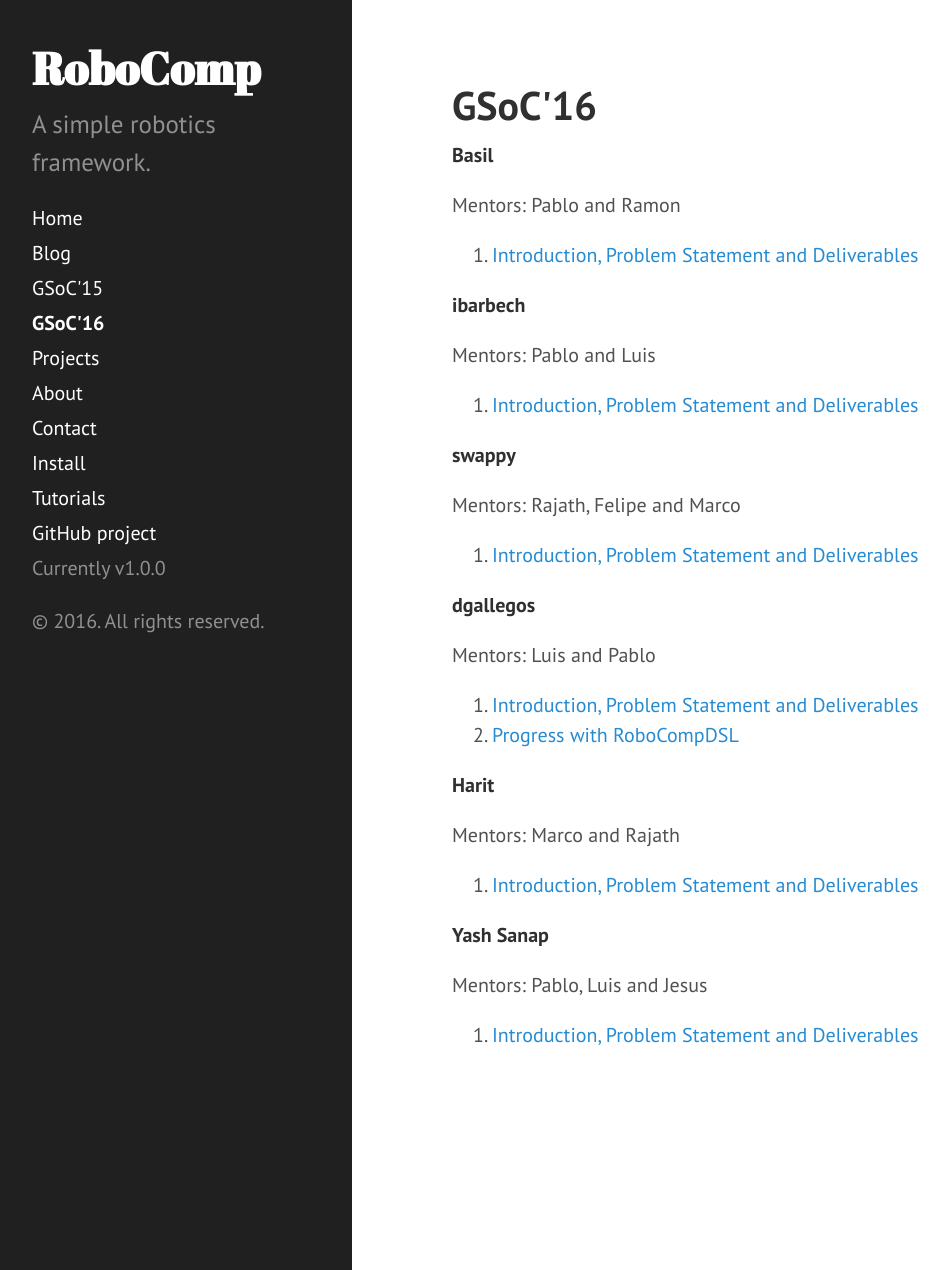
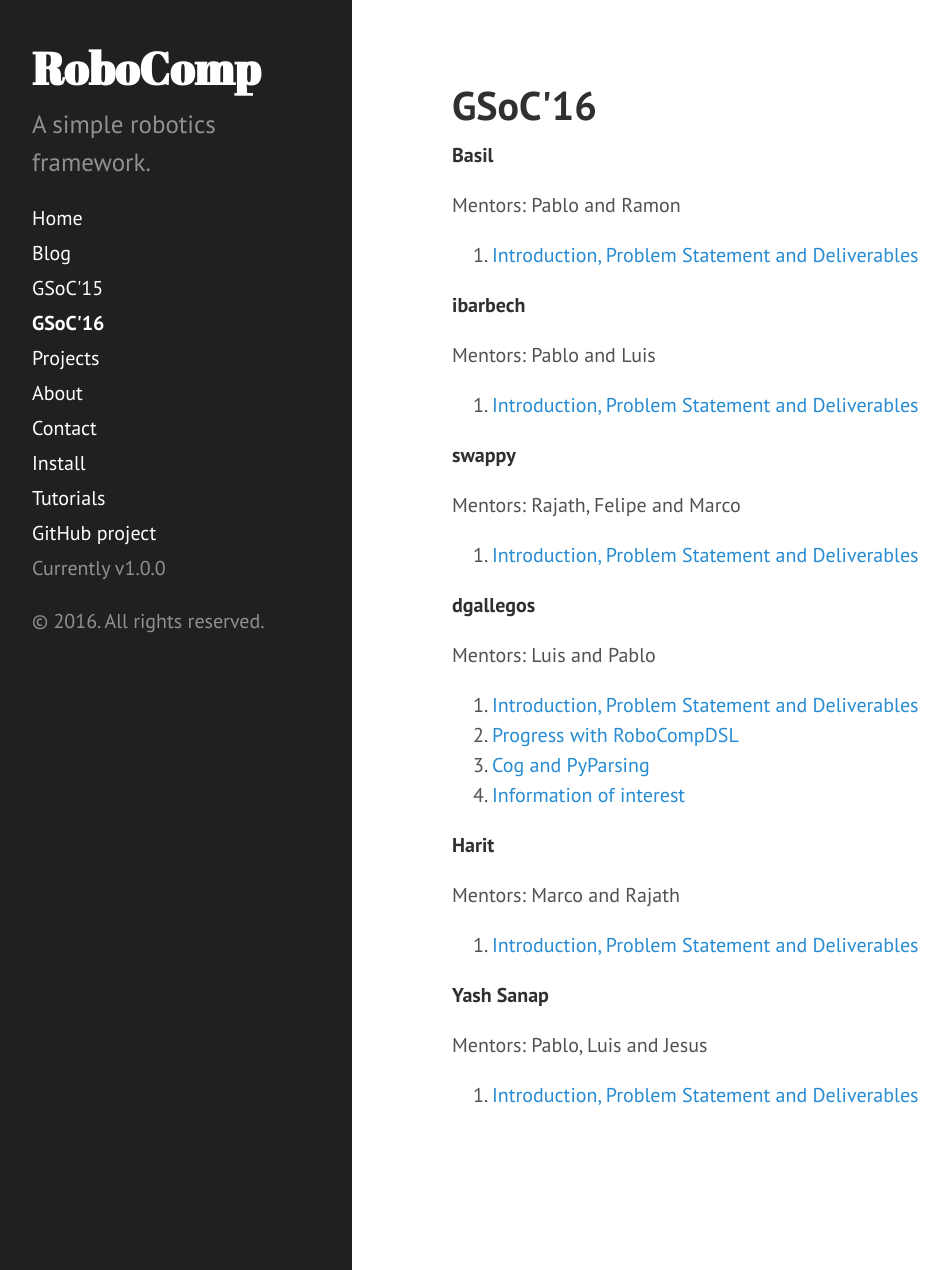
Before and after one commit to robocomp/website, a Jekyll site: the page built from GSoC_2016.md, in a window 1280 px wide and 1270 px high. Shown: the whole window, without its empty margins (8-957 px from the left). Built offline with Jekyll 4.4.1, drawn with Linux system fonts in a browser that asks for light colours.

Commit message:
Update GSoC_2016.md

```diff
--- a/GSoC_2016.md
+++ b/GSoC_2016.md
@@ -30,6 +30,8 @@
 
 1. [Introduction, Problem Statement and Deliverables]()
 2. [Progress with RoboCompDSL]()
+3. [Cog and PyParsing]()
+2. [Information of interest]()
 
 
 **Harit**
```
